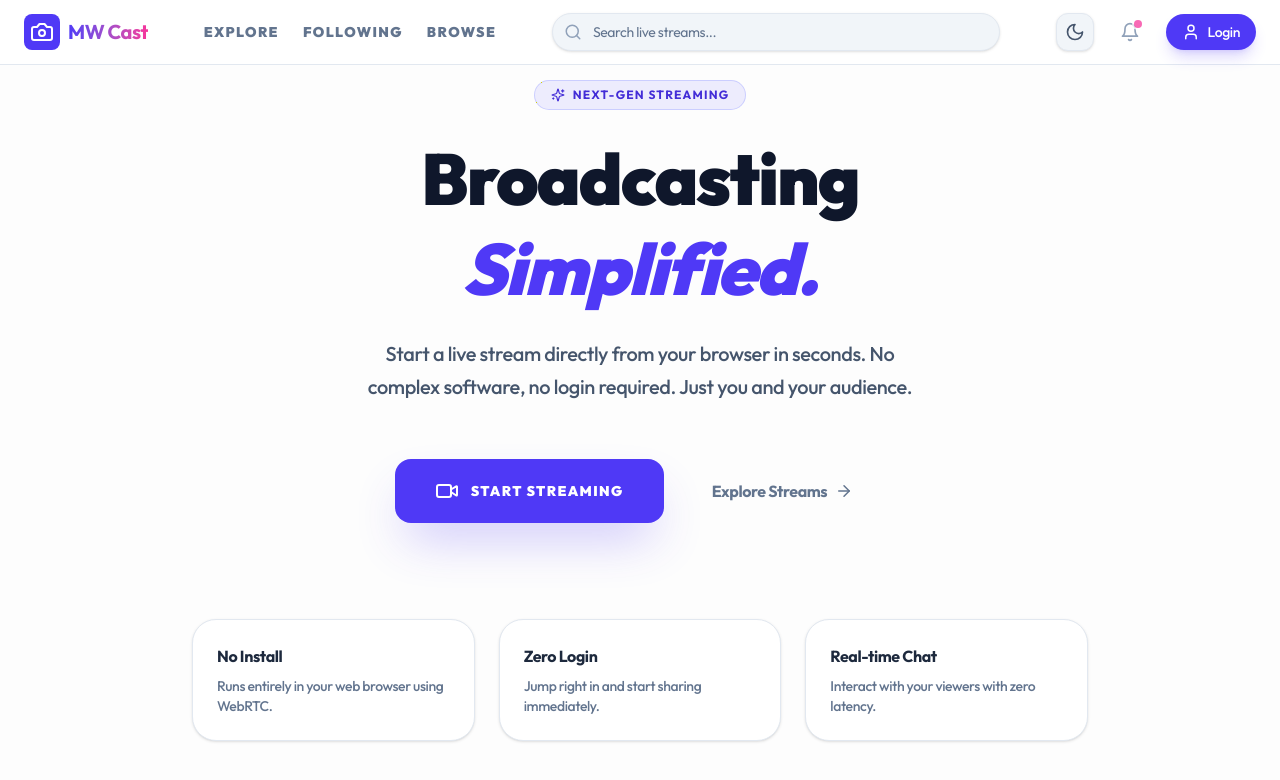
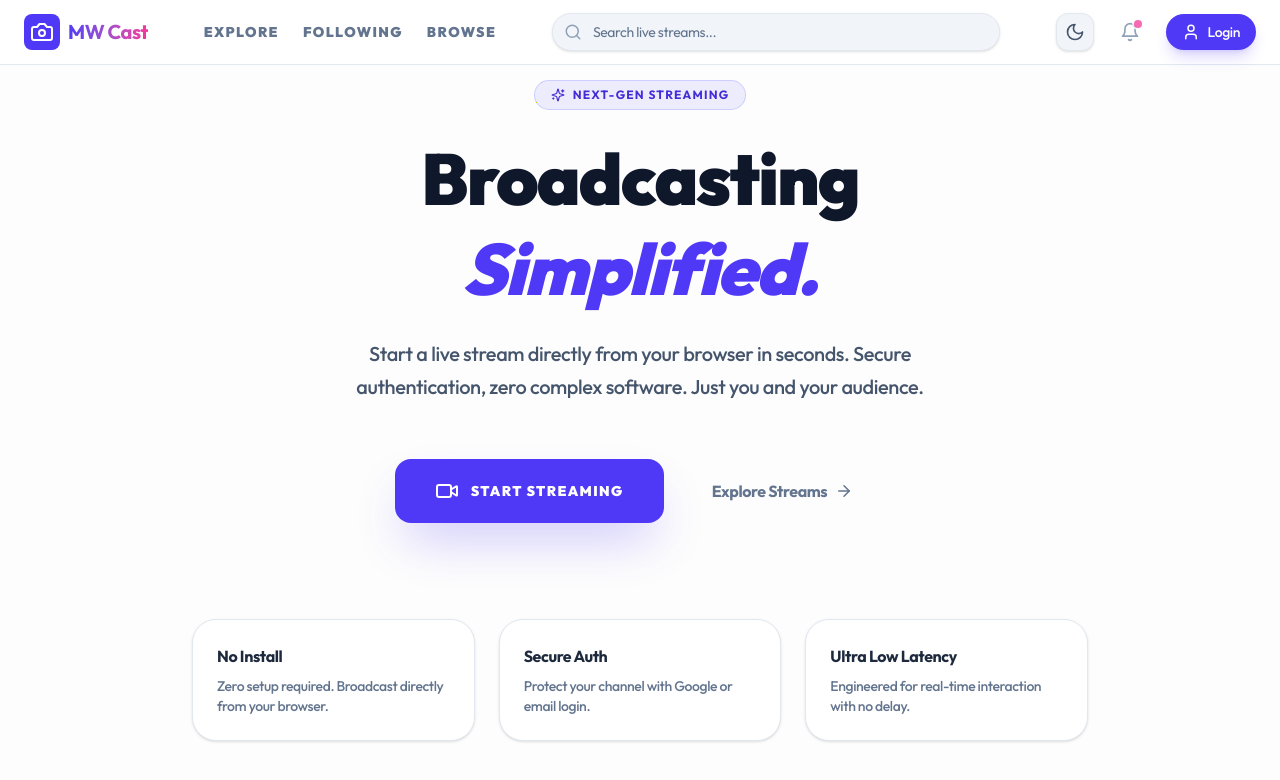
Before and after one commit to mediuswareltd/mwcast, a React (Vite) app in the folder frontend/: page / in a window 1280 px wide. Shown: the top 780 px of the page. Built offline with nearby package versions, Linux system fonts and the light colour scheme.

Commit message:
feat: update landing page copy for authentication and refactor stream URL fetching to use environment-aware helper

```diff
--- a/frontend/src/pages/Home.jsx
+++ b/frontend/src/pages/Home.jsx
@@ -22,7 +22,7 @@ const Home = () => {
         </h1>
 
         <p className="text-slate-600 dark:text-slate-400 text-lg md:text-xl font-medium leading-relaxed max-w-xl mx-auto">
-          Start a live stream directly from your browser in seconds. No complex software, no login required. Just you and your audience.
+          Start a live stream directly from your browser in seconds. Secure authentication, zero complex software. Just you and your audience.
         </p>
 
         <div className="flex flex-col sm:flex-row items-center justify-center gap-4 pt-8">
@@ -47,9 +47,9 @@ const Home = () => {
       {/* Feature Pills */}
       <div className="grid grid-cols-1 md:grid-cols-3 gap-6 w-full max-w-4xl pt-12">
         {[
-          { title: 'No Install', desc: 'Runs entirely in your web browser using WebRTC.' },
-          { title: 'Zero Login', desc: 'Jump right in and start sharing immediately.' },
-          { title: 'Real-time Chat', desc: 'Interact with your viewers with zero latency.' }
+          { title: 'No Install', desc: 'Zero setup required. Broadcast directly from your browser.' },
+          { title: 'Secure Auth', desc: 'Protect your channel with Google or email login.' },
+          { title: 'Ultra Low Latency', desc: 'Engineered for real-time interaction with no delay.' }
         ].map((f, i) => (
           <div key={i} className="p-6 rounded-3xl bg-white dark:bg-white/5 border border-slate-200 dark:border-white/5 shadow-sm space-y-2">
             <h3 className="font-bold text-slate-800 dark:text-slate-100">{f.title}</h3>
--- a/frontend/src/pages/Stream.jsx
+++ b/frontend/src/pages/Stream.jsx
@@ -528,7 +528,7 @@ const Stream = () => {
     if (isHost || !streamId) return;
     const check = async () => {
       try {
-        const res = await fetch(`http://${window.location.hostname}:9997/v3/paths/get/live/${streamId}`);
+        const res = await fetch(MEDIAMTX_PATH_URL(streamId));
         if (!res.ok) return;
         const data = await res.json();
         // Only update from MediaMTX poll if we haven't received a WS host_state yet
```
